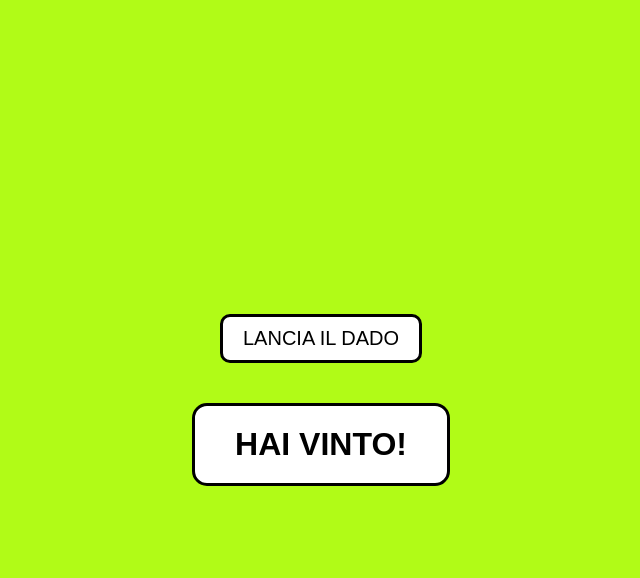
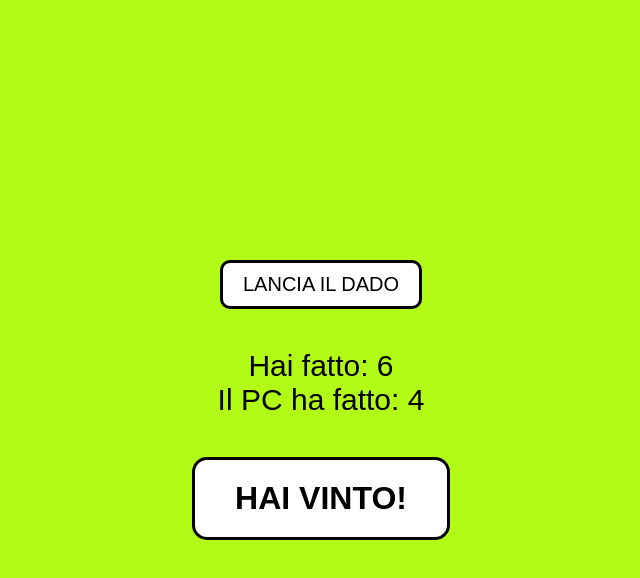
Before and after one commit to Brandon-Ladson/js-mail-dadi, a plain HTML site: page gioco-dadi/index.html in a window 1280 px wide. Both pictures are taken after a click on the button "LANCIA IL DADO". Shown: the whole page, without its empty margins (319-959 px from the left). Drawn offline with Linux system fonts and the light colour scheme.

Commit message:
(esercizio dadi) rifinitura del file css e js

```diff
--- a/gioco-dadi/css/style.css
+++ b/gioco-dadi/css/style.css
@@ -16,7 +16,6 @@ body{
   align-items: center;
   height: 100vh;
   background-color: #B1FB17;
-  color: #fff;
 }
 
 /* regole bottone */
@@ -33,10 +32,16 @@ body{
   cursor: pointer;
 }
 
+/* regole risultati */
+.container .risultati{
+  margin: 40px 0;
+  text-align: center;
+  font-size: 30px;
+}
+
 /* regole risultato */
 .container #risultato{
   padding: 20px 40px;
-  margin-top: 40px;
   border-radius: 15px;
   border: 3px solid #000;
   background-color: #fff;
--- a/gioco-dadi/index.html
+++ b/gioco-dadi/index.html
@@ -14,6 +14,18 @@
         LANCIA IL DADO
       </button>
 
+      <div class="risultati">
+
+        <div id="miorisultato" class="">
+
+        </div>
+
+        <div id="risultatopc" class="">
+
+        </div>
+
+      </div>
+
       <!-- risultato gioco -->
       <h1 id="risultato">
 
--- a/gioco-dadi/js/script.js
+++ b/gioco-dadi/js/script.js
@@ -27,5 +27,9 @@ bottone.addEventListener('click',
      document.getElementById('risultato').innerHTML = "PAREGGIO!"
    }
 
+   document.getElementById('miorisultato').innerHTML = "Hai fatto: " + lancioUtente;
+
+   document.getElementById('risultatopc').innerHTML = "Il PC ha fatto: " + lancioCumputer;
+
 } );
 // definire il vincitore
```
Also changed, not shown: verifica-mail/js/script.js (line endings or trailing spaces).
